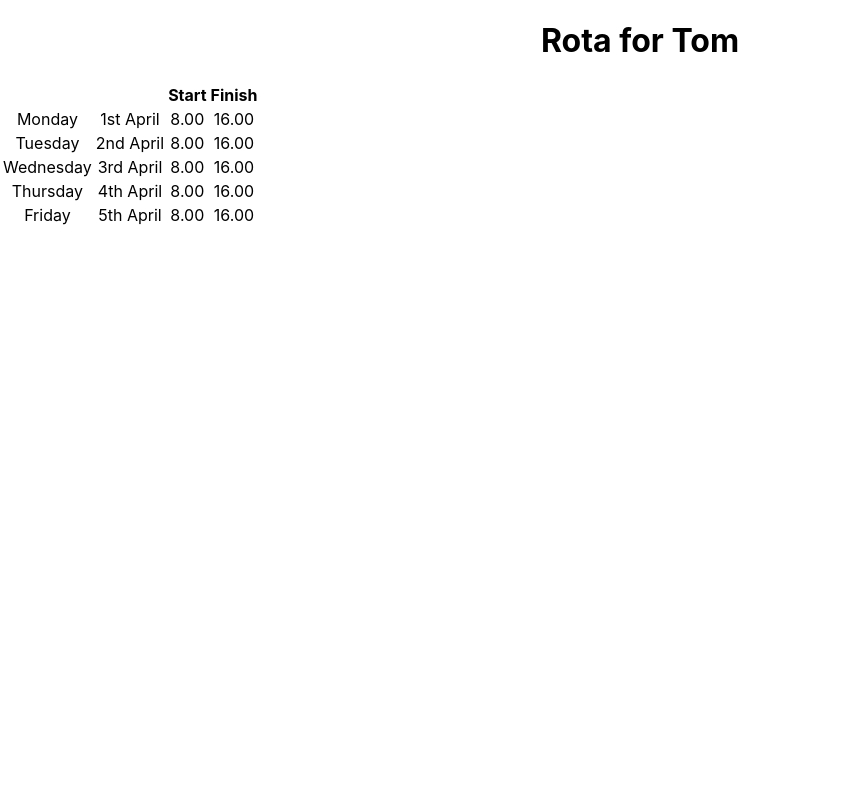
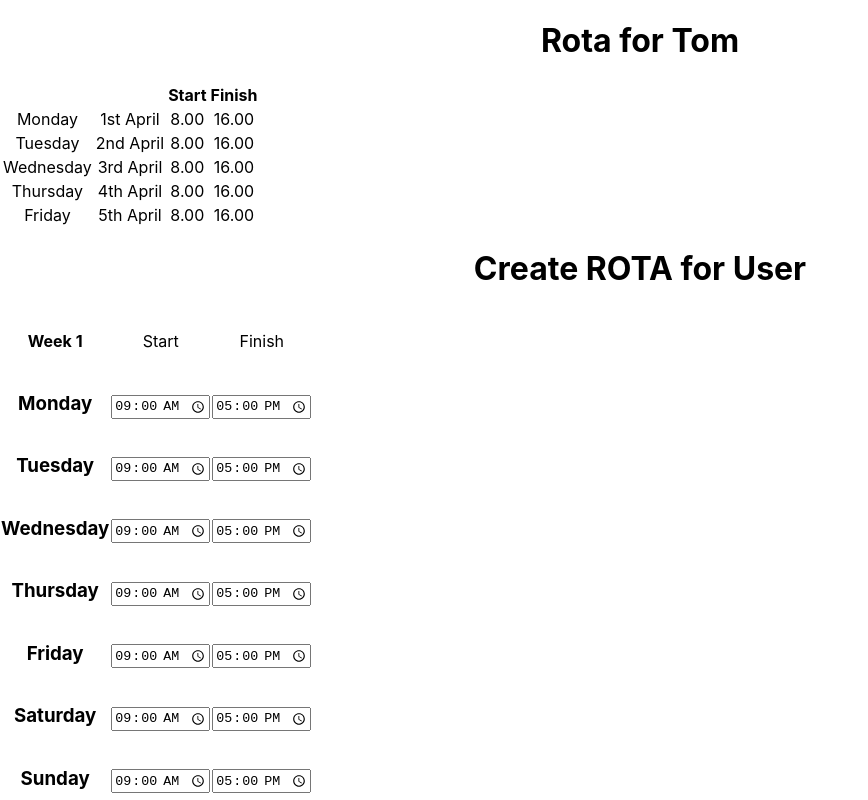
Before and after one commit to kookydev/cloc.io, a React (Create React App) app in the folder client/: page / in a window 1280 px wide. Shown: the top 800 px of the page, without its empty margins (0-868 px from the left). Built offline with nearby package versions, Linux system fonts and the light colour scheme.

Commit message:
create form

```diff
--- a/client/src/App.js
+++ b/client/src/App.js
@@ -1,5 +1,6 @@
 import React, { Component } from 'react';
 import RotaTimesheet from './components/user/RotaTimesheet/RotaTimesheet';
+import CreateRota from './components/admin/CreateRota/CreateRota'
 import './App.css';
 
 class App extends Component {
@@ -12,7 +13,7 @@ class App extends Component {
     return (
       <div className="App">
               <RotaTimesheet userid={this.state.currentUser} rotaOrTimes={this.state.rotaOrTimes}/>
-
+              <CreateRota />
       </div>
     );
   }
--- a/client/src/components/admin/CreateRota/CreateRota.jsx
+++ b/client/src/components/admin/CreateRota/CreateRota.jsx
@@ -1,7 +1,102 @@
-import React from 'react';
+import React, { Component } from "react";
 
-const CreateRota = (props) => {
-    return (  );
+export default class CreateRota extends Component {
+  state = {
+    rota: [{
+      Monday: {start: "09:00", finish: "17:00"},
+      Tuesday: {start: "09:00", finish: "17:00"},
+      Wednesday: {start: "09:00", finish: "17:00"},
+      Thursday: {start: "09:00", finish: "17:00"},
+      Friday: {start: "09:00", finish: "17:00"},
+      Saturday: {start: "09:00", finish: "17:00"},
+      Sunday: {start: "09:00", finish: "17:00"}
+    },
+    {
+      Monday: {start: "09:00", finish: "17:00"},
+      Tuesday: {start: "09:00", finish: "17:00"},
+      Wednesday: {start: "09:00", finish: "17:00"},
+      Thursday: {start: "09:00", finish: "17:00"},
+      Friday: {start: "09:00", finish: "17:00"},
+      Saturday: {start: "09:00", finish: "17:00"},
+      Sunday: {start: "09:00", finish: "17:00"}
+    },
+    {
+      Monday: {start: "09:00", finish: "17:00"},
+      Tuesday: {start: "09:00", finish: "17:00"},
+      Wednesday: {start: "09:00", finish: "17:00"},
+      Thursday: {start: "09:00", finish: "17:00"},
+      Friday: {start: "09:00", finish: "17:00"},
+      Saturday: {start: "09:00", finish: "17:00"},
+      Sunday: {start: "09:00", finish: "17:00"}
+    },
+    {
+      Monday: {start: "09:00", finish: "17:00"},
+      Tuesday: {start: "09:00", finish: "17:00"},
+      Wednesday: {start: "09:00", finish: "17:00"},
+      Thursday: {start: "09:00", finish: "17:00"},
+      Friday: {start: "09:00", finish: "17:00"},
+      Saturday: {start: "09:00", finish: "17:00"},
+      Sunday: {start: "09:00", finish: "17:00"}
+    }]
+  };
+
+  handleChange(event) {
+    this.setState({ defaultValue: this.state.rota[0].Monday.start })
+  }
+  handleSubmit(event) {
+    // this.setState({})
+    console.log(event);
+
+    event.preventDefault()
+  }
+  render() {
+    return (
+      <div><h1>Create ROTA for User</h1>
+        { this.state.rota.map((week, index) => {
+          return  (<form onSubmit={this.handleSubmit}>
+             <tr> <h4>Week {index+1}</h4><td>Start</td><td>Finish</td></tr>
+          <tr>
+           <td><h3>Monday</h3></td>
+           <td><input type="time" onChange={this.handleChange} defaultValue={week.Monday.start}/></td>
+           <td><input type="time" defaultValue={week.Monday.finish} /></td>
+          </tr>
+          <tr>
+          <td><h3>Tuesday</h3></td>
+          <td> <input type="time" defaultValue={week.Tuesday.start} /></td>
+          <td> <input type="time" defaultValue={week.Tuesday.finish}/></td>
+          </tr>
+          <tr>
+          <td><h3>Wednesday</h3></td>
+          <td><input type="time" defaultValue={week.Wednesday.start} /></td>
+          <td><input type="time"  defaultValue={week.Wednesday.finish} /></td>
+          </tr>
+          <tr>
+          <td><h3>Thursday</h3></td>
+          <td><input type="time"  defaultValue={week.Thursday.start}/></td>
+          <td><input type="time"  defaultValue={week.Thursday.finish} /></td>
+          </tr>
+          <tr>
+          <td><h3>Friday</h3></td>
+          <td><input type="time"  defaultValue={week.Friday.start} /></td>
+          <td><input type="time"  defaultValue={week.Friday.finish} /></td>
+          </tr>
+          <tr>
+          <td><h3>Saturday</h3></td>
+          <td><input type="time"  defaultValue={week.Saturday.start} /></td>
+          <td><input type="time"  defaultValue={week.Saturday.finish} /></td>
+          </tr>
+          <tr>
+          <td><h3>Sunday</h3></td>
+          <td><input type="time"  defaultValue={week.Sunday.start} /></td>
+          <td><input type="time"  defaultValue={week.Sunday.finish} /></td>
+          </tr>
+          <br></br>
+        </form>)
+        })
+        }<tr>
+          <button onSubmit={this.handleChange}>Submit</button>
+        </tr>
+      </div>
+    );
+  }
 }
-
-export default CreateRota;
```
Also changed, not shown: client/src/components/admin/CreateRota/CreateRotaWithState.jsx (added).
